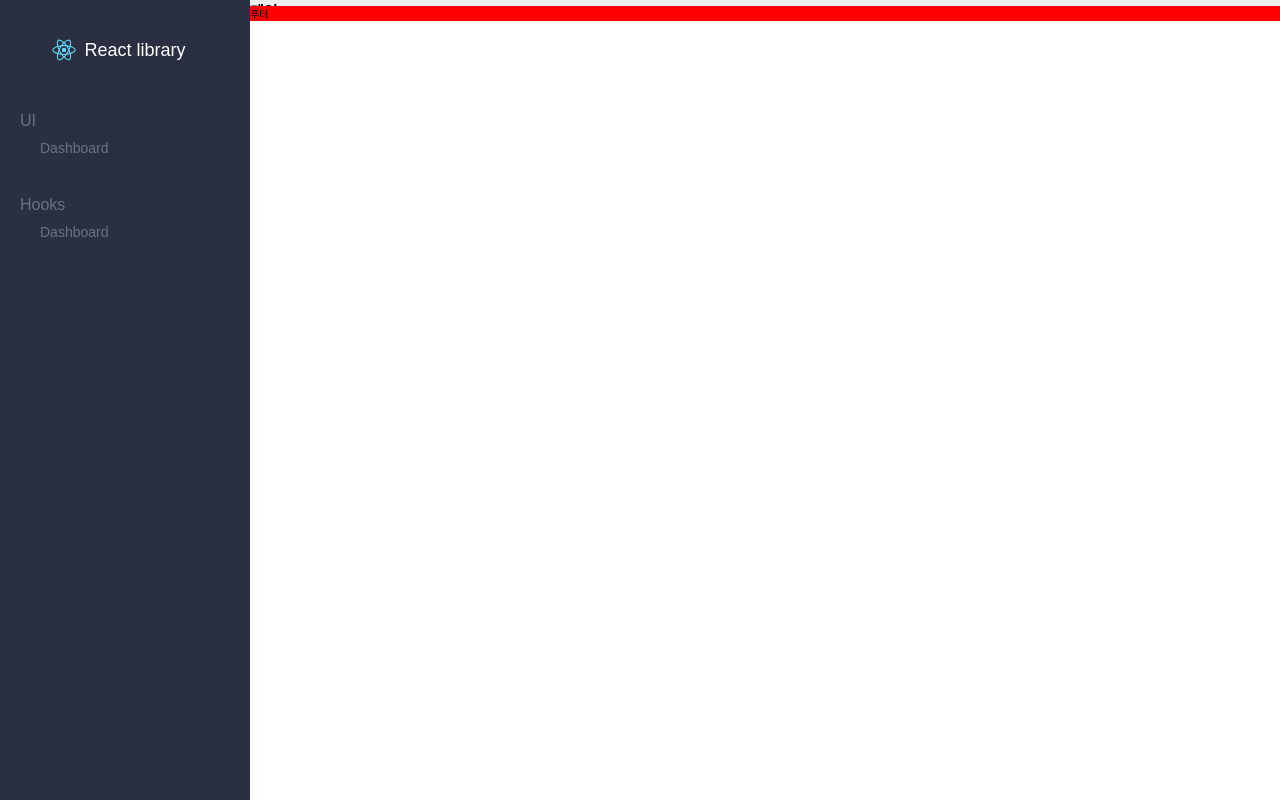
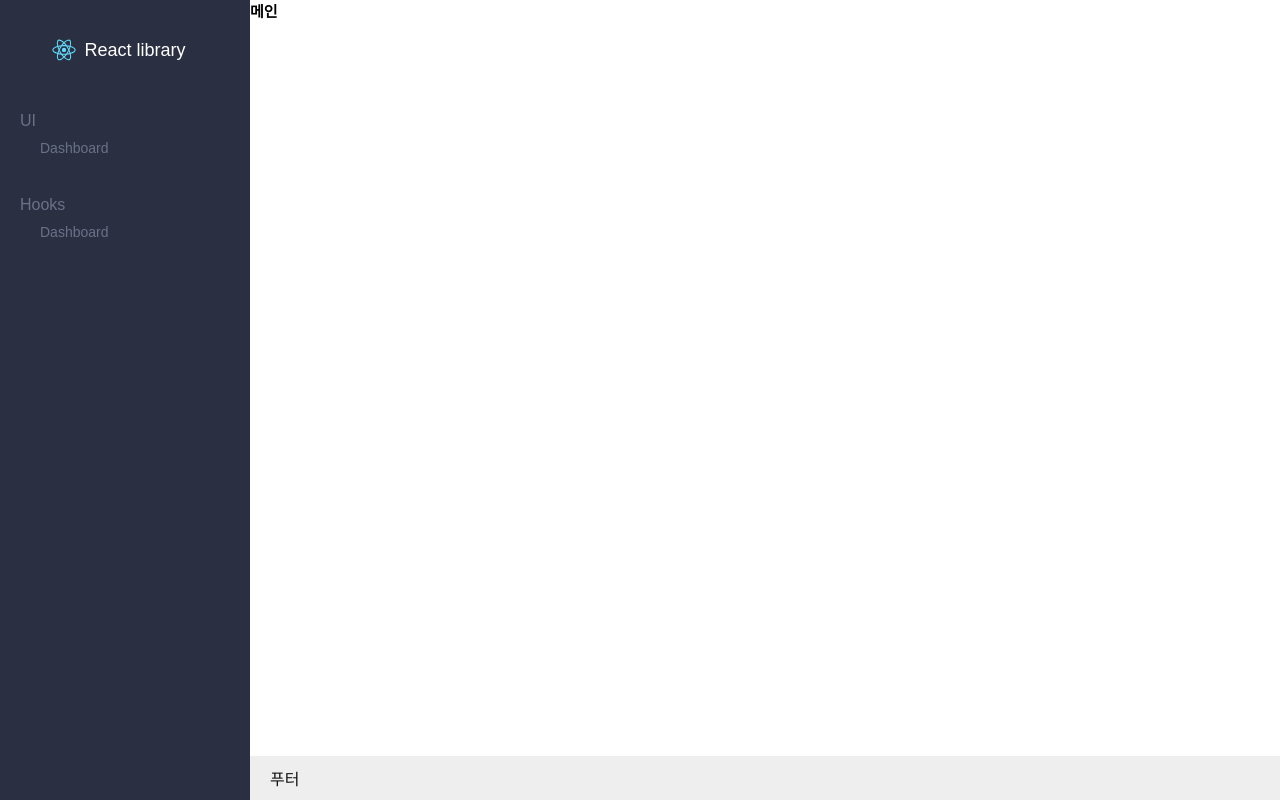
Before and after one commit to yeshtml5/react, a React (Create React App) app: page / in a window 1280 px wide. Built offline with nearby package versions, Linux system fonts and the light colour scheme.

Commit message:
디스플레이 변경

```diff
--- a/src/styles/layout.scss
+++ b/src/styles/layout.scss
@@ -1,34 +1,35 @@
 /*---root--*/
 #root {
   position: relative;
-  display: block;
+  display: flex;
   width: 100%;
-  padding-left: 250px;
+  height: 100vh;
   box-sizing: border-box;
 }
 /*---Header--*/
 header {
-  position: fixed;
-  top: 0;
-  left: 0;
-  right: 0;
   width: 250px;
-  height: 100vh;
-  display: block;
   background: #2a3042;
   box-shadow: 0 0.75rem 1.5rem rgba(18, 38, 63, 0.03);
 }
+
+/*---Main--*/
+main {
+  display: flex;
+  flex: 1;
+  width: 100%;
+  background: #fff;
+  flex-direction: column;
+  article {
+    display: block;
+    flex: 1;
+  }
+}
+
 /*---Footer--*/
 footer {
-  position: absolute;
-  bottom: 0;
-  display: block;
-  width: 100%;
-  background: #ff0000;
-}
-/*---Main--*/
-main {
-  display: block;
-  width: 100%;
+  color: #111;
+  font-size: 16px;
+  padding: 10px 20px;
   background: #eee;
 }
```
